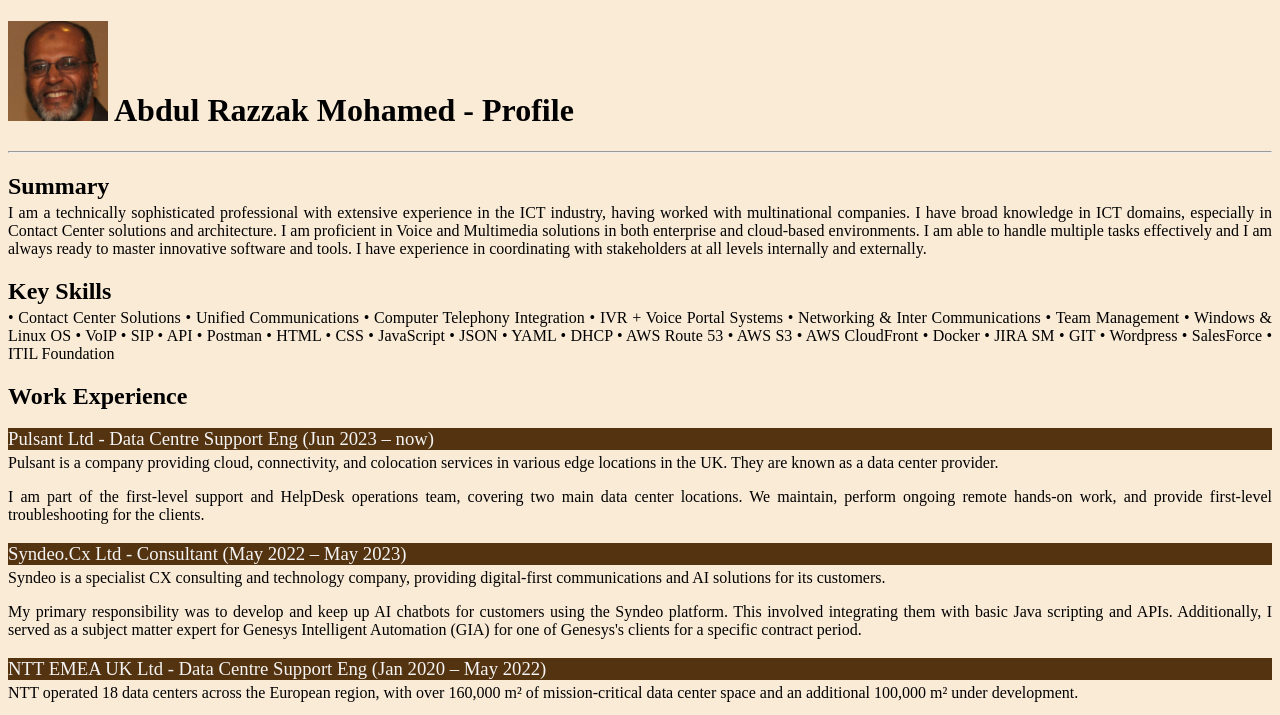
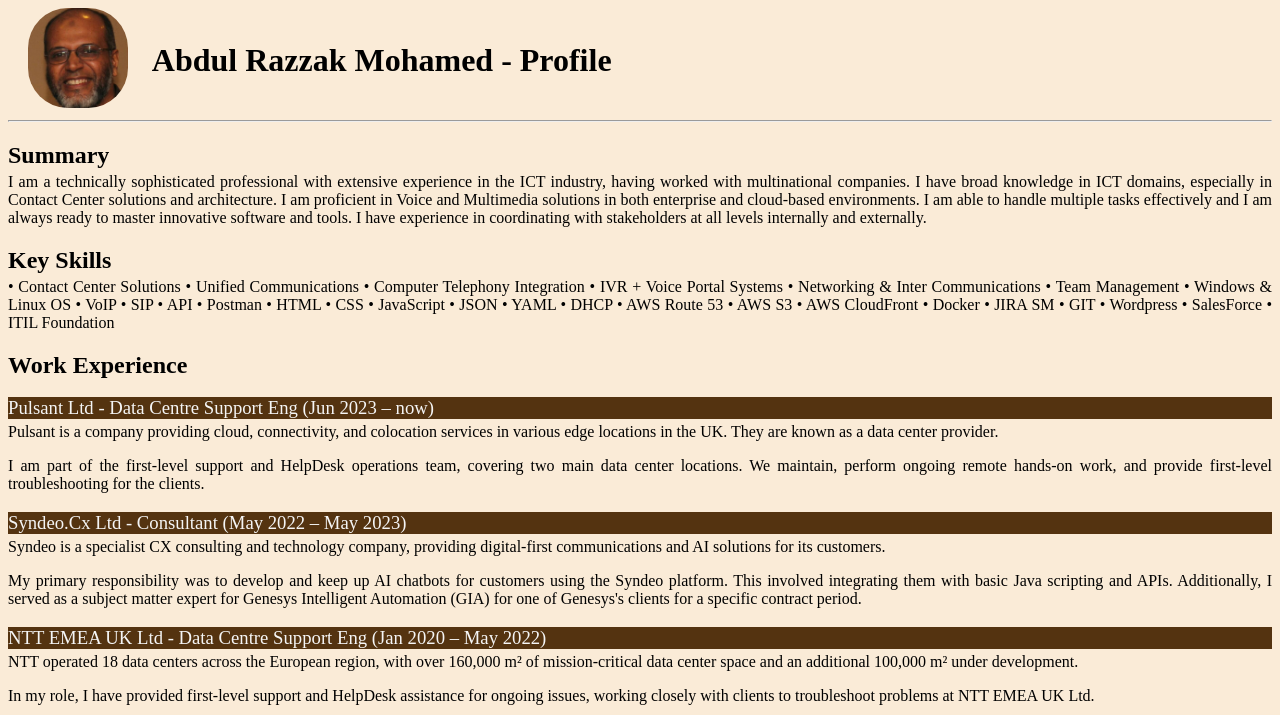
Before and after one commit to colombofish/my-profile, a plain HTML site: page index.html in a window 1280 px wide. Shown: the top 715 px of the page. Drawn offline with Linux system fonts and the light colour scheme.

Commit message:
display properties changed

```diff
--- a/index.html
+++ b/index.html
@@ -7,10 +7,14 @@
   <link rel="stylesheet" href="./public/style.css">
 </head>
 <body>
-  <h1>
-    <img src="./public/images/abdul.jpg" alt="profile picture" height="100px" />
-    Abdul Razzak Mohamed - Profile
-  </h1>
+  <div>
+    <div class="profile-pic">
+      <img src="./public/images/abdul.jpg" alt="profile picture" height="100px"/>
+    </div>
+    <div class="title">
+      <h1>Abdul Razzak Mohamed - Profile</h1>
+    </div>
+  </div>
   <hr />
   <h2>Summary</h2>
   <p>
--- a/public/style.css
+++ b/public/style.css
@@ -1,5 +1,14 @@
 body {
   background-color: antiquewhite;
+}
+
+.profile-pic, .title {
+display: inline-block;
+vertical-align: middle;
+margin-left: 20px;
+}
+img {
+  border-radius: 40px;
 }
 
 .worked {
```
